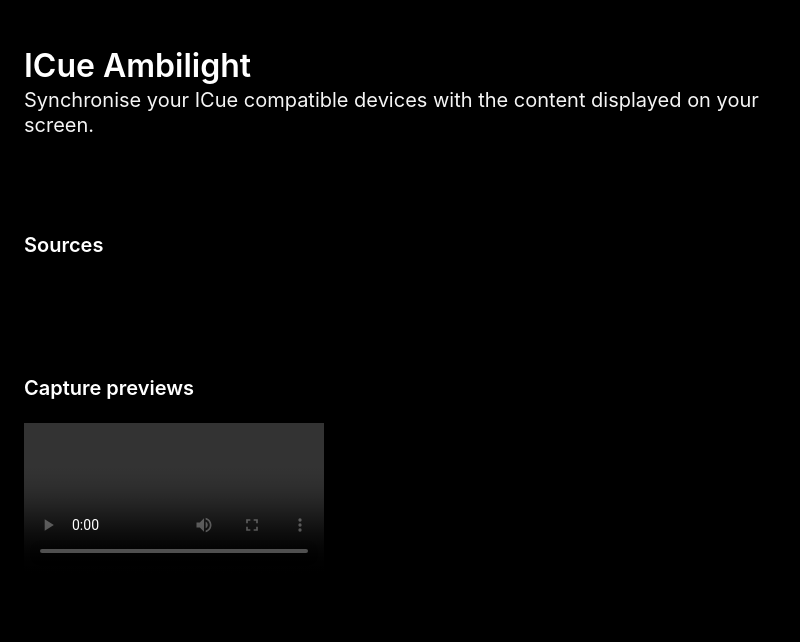
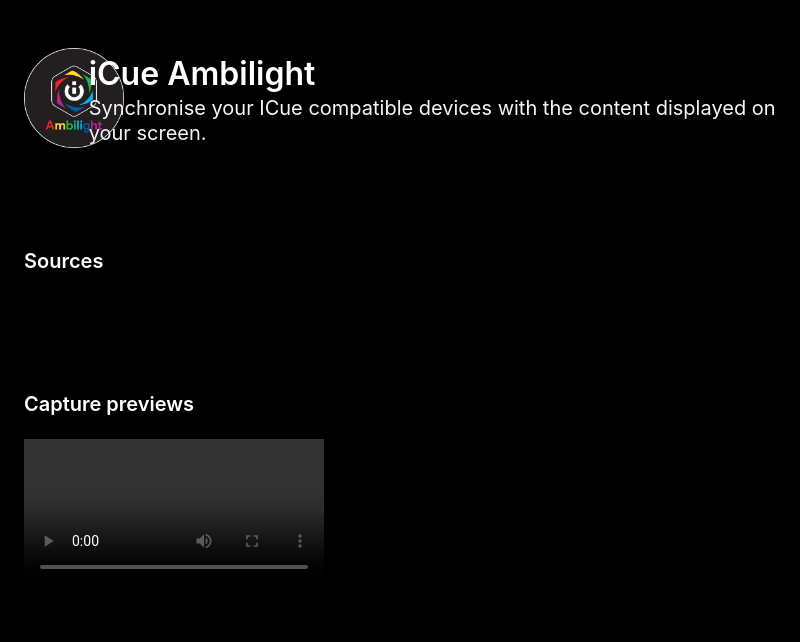
Before and after one commit to augustinbegue/icue-ambilight, an Electron app: page index.html in a window 800 px wide. Drawn offline with Linux system fonts and the light colour scheme.

Commit message:
v1.0.0 - assets

```diff
--- a/index.html
+++ b/index.html
@@ -3,7 +3,7 @@
 
 <head>
   <meta charset="UTF-8">
-  <title>ICue Ambilight</title>
+  <title>iCue Ambilight</title>
   <!-- https://electronjs.org/docs/tutorial/security#csp-meta-tag -->
   <meta http-equiv="Content-Security-Policy" content="script-src 'self' 'unsafe-inline';" />
   <script defer src="https://use.fontawesome.com/releases/v5.3.1/js/all.js"></script>
@@ -19,12 +19,19 @@
 <body>
   <section class="section">
     <div class="container">
-      <h1 class="title is-3">
-        ICue Ambilight
-      </h1>
-      <p class="subtitle is-5">
-        Synchronise your ICue compatible devices with the content displayed on your screen.
-      </p>
+      <div class="columns">
+        <div class="column is-1">
+          <img src="./src/img/icons/icon.png" alt="icue-ambilight" style="width: fit-content; height: auto; max-width: 100px;">
+        </div>
+        <div class="column" style="margin: auto;">
+          <h1 class="title is-3">
+            iCue Ambilight
+          </h1>
+          <p class="subtitle is-5">
+            Synchronise your ICue compatible devices with the content displayed on your screen.
+          </p>
+        </div>
+      </div>
     </div>
   </section>
   <!--<section class="section">
--- a/main.js
+++ b/main.js
@@ -11,7 +11,8 @@
     height: 600,
     webPreferences: {
       nodeIntegration: true
-    }
+    },
+    icon: './src/img/icons/favicon-96x96.png'
   })
 
   // and load the index.html of the app.
```
Also changed, not shown: package.json (+7 -3 lines), src/img/icons/favicon-16x16.png (added), src/img/icons/favicon-32x32.png (added), src/img/icons/favicon-96x96.png (added), src/img/icons/favicon.ico (added), src/img/icons/icon.png (added), 2 other files.
